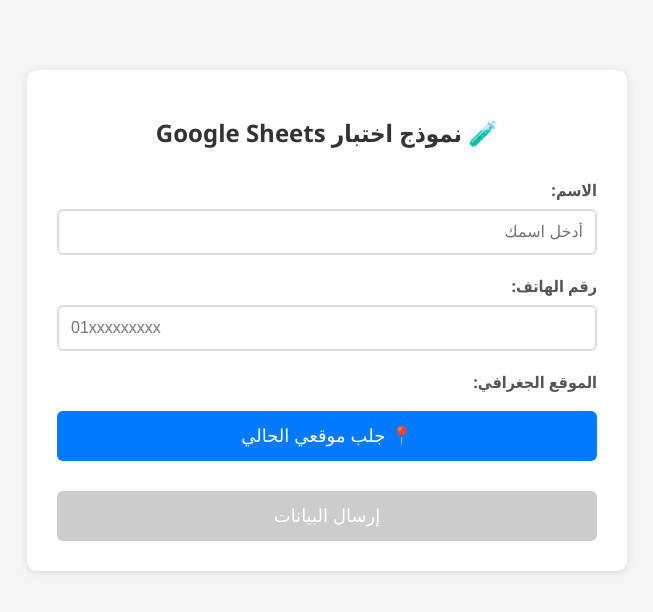
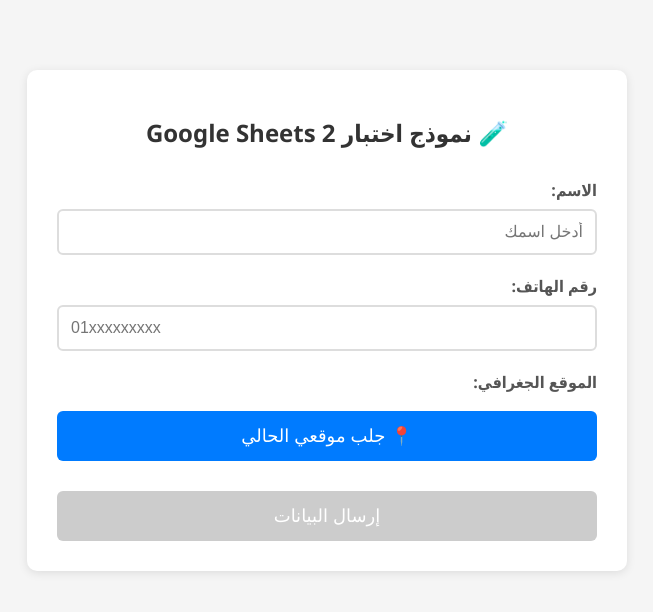
Before and after one commit to centrabd/req, a plain HTML site: page index.html in a window 1280 px wide. Shown: the whole page, without its empty margins (313-966 px from the left). Drawn offline with Linux system fonts and the light colour scheme.

Commit message:
Update index.html

```diff
--- a/index.html
+++ b/index.html
@@ -95,7 +95,7 @@
 </head>
 <body>
     <div class="container">
-        <h1>🧪 نموذج اختبار Google Sheets</h1>
+        <h1>🧪 نموذج اختبار Google Sheets 2 </h1>
 
         <form id="testForm">
             <div class="form-group">
```
